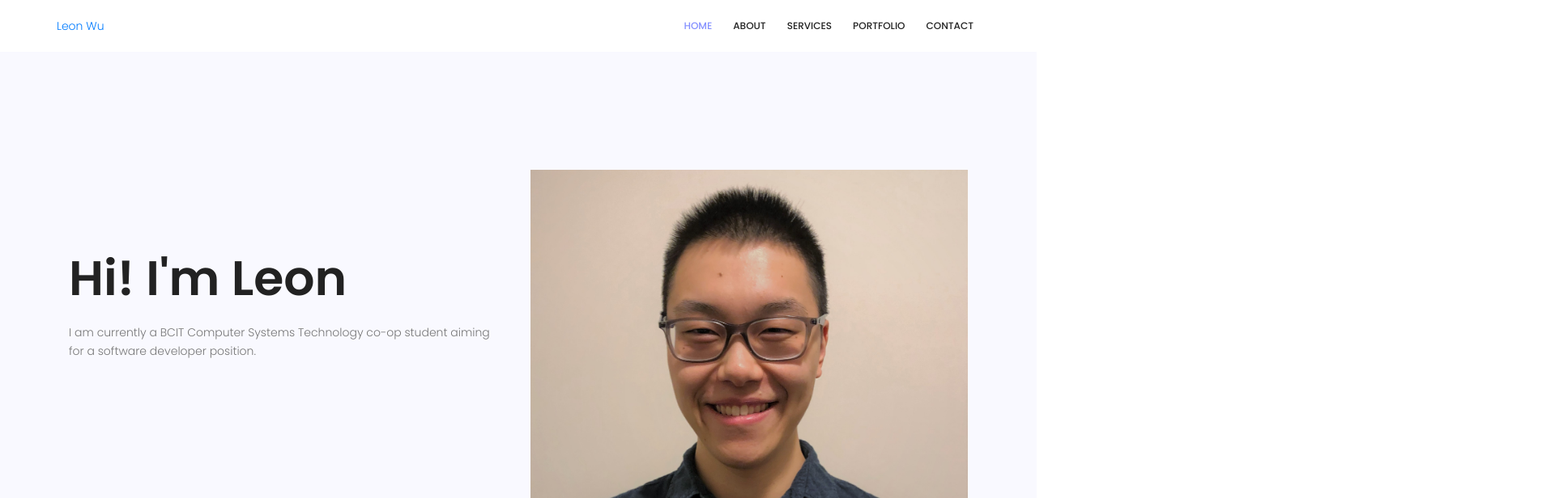
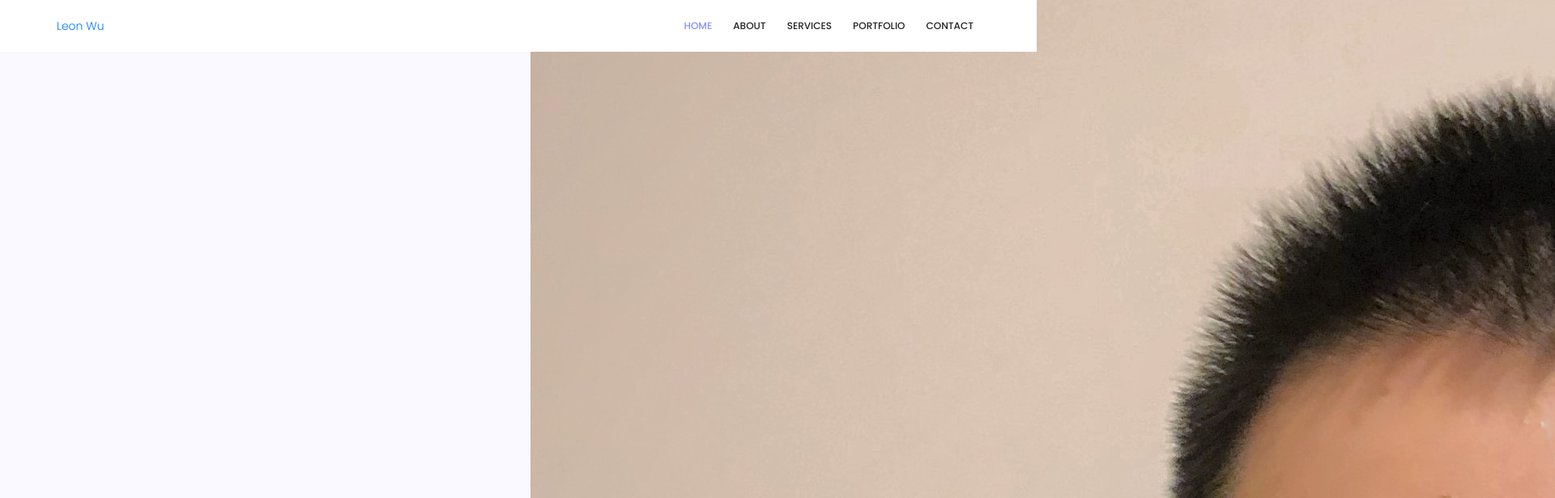
Before and after one commit to Leonwu21/personalsite, a plain HTML site: page index.html in a window 1280 px wide. Shown: the top 616 px of the page at 81% size, 1920 px wide, since content can reach past the window. Drawn offline with nearby package versions, Linux system fonts and the light colour scheme; some packages are replaced by stand-ins of ours.

Commit message:
bug fix attempt 3

```diff
--- a/index.html
+++ b/index.html
@@ -63,7 +63,7 @@
           </p>
         </div>
         <div class="col-lg-6 col-md-6 banner-right d-flex align-self-end">
-          <img class="img-fluid" src="img/profile_edit.jpg" alt="profile photo">
+          <img src="img/profile_edit.jpg" alt="profile photo">
         </div>
       </div>
     </div>
```
